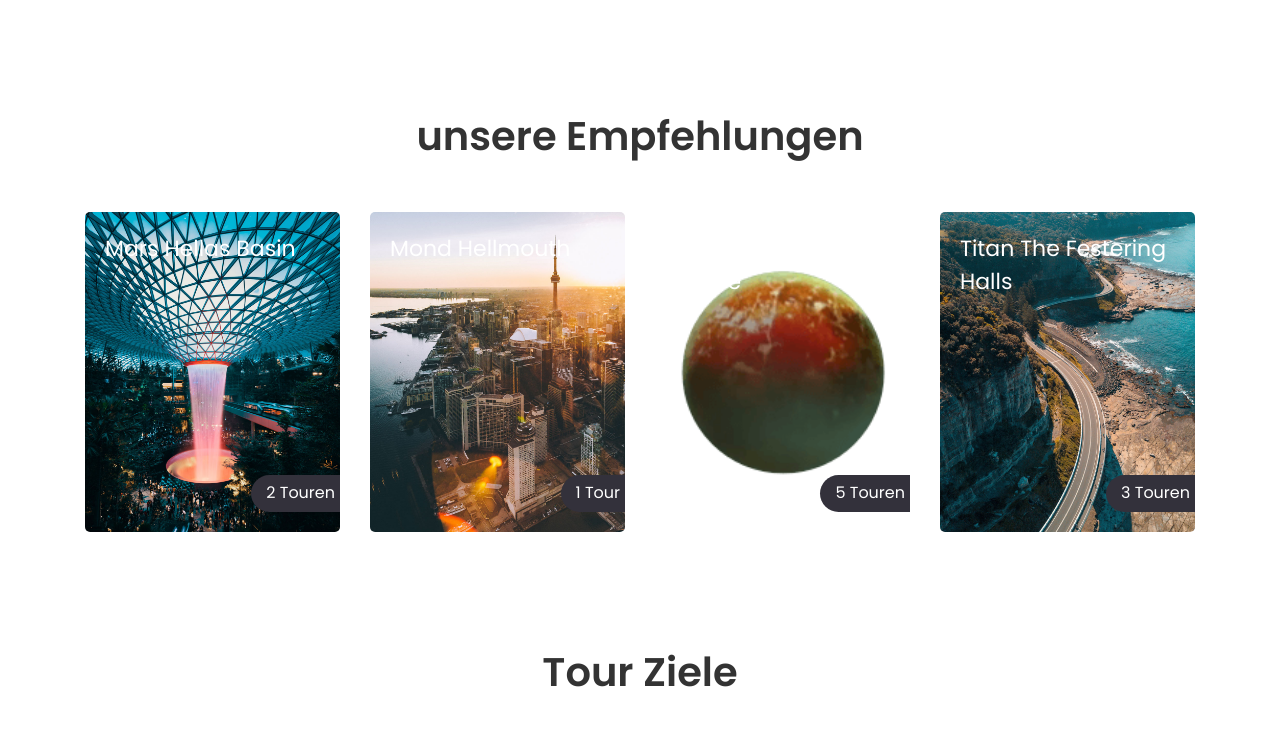
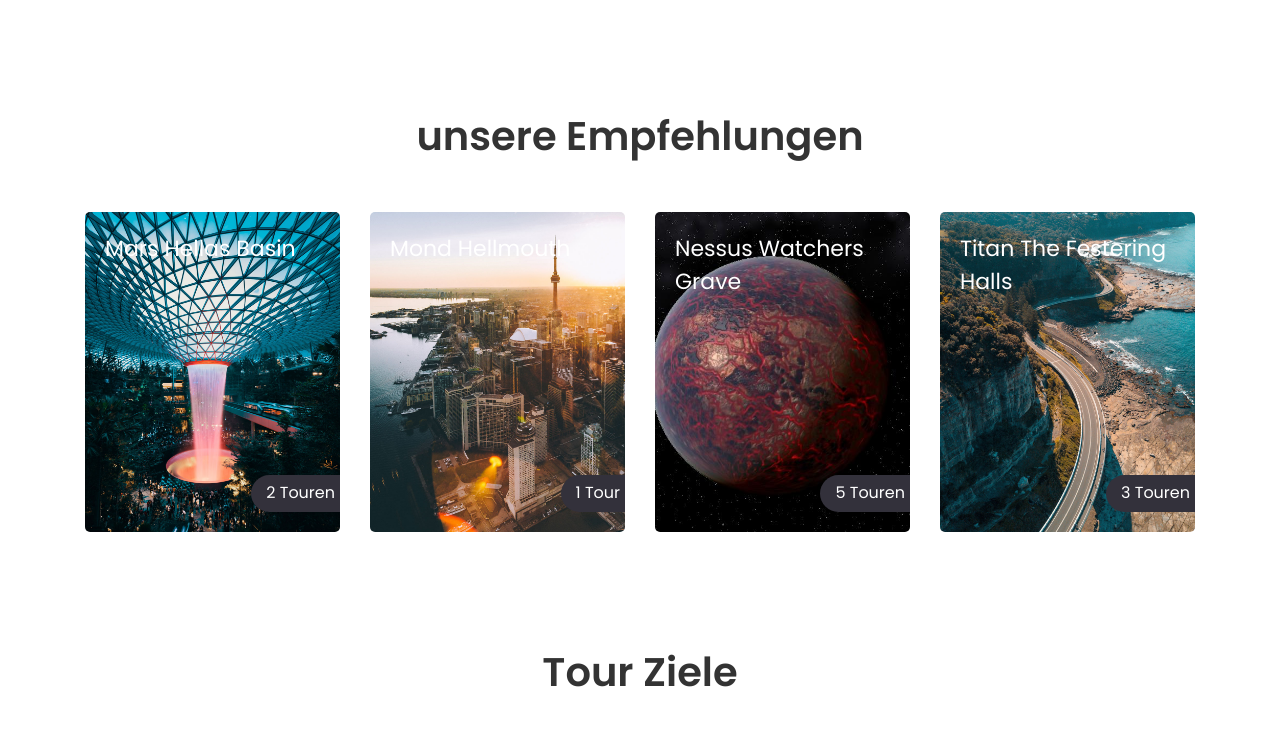
Before and after one commit to Mik235/SpaceY, a PHP site: page / in a window 1280 px wide. Shown: the part 2090-2821 px from the top of the page. Run offline with PHP 8.4, Linux system fonts and the light colour scheme; some libraries are stand-ins or nearby versions; some web fonts are replaced.

Commit message:
Nessix Pic V2

```diff
--- a/index.php
+++ b/index.php
@@ -276,7 +276,7 @@
         	</div>
         	<div class="col-md-3 ftco-animate">
         		<div class="project-destination">
-        			<a href="#" class="img" style="background-image: url(images/Nessus.png);">
+        			<a href="#" class="img" style="background-image: url(images/ixion.jpg);">
         				<div class="text">
         					<h3>Nessus Watchers Grave</h3>
         					<span>5 Touren</span>
```
Also changed, not shown: images/ixion.jpg (added).
